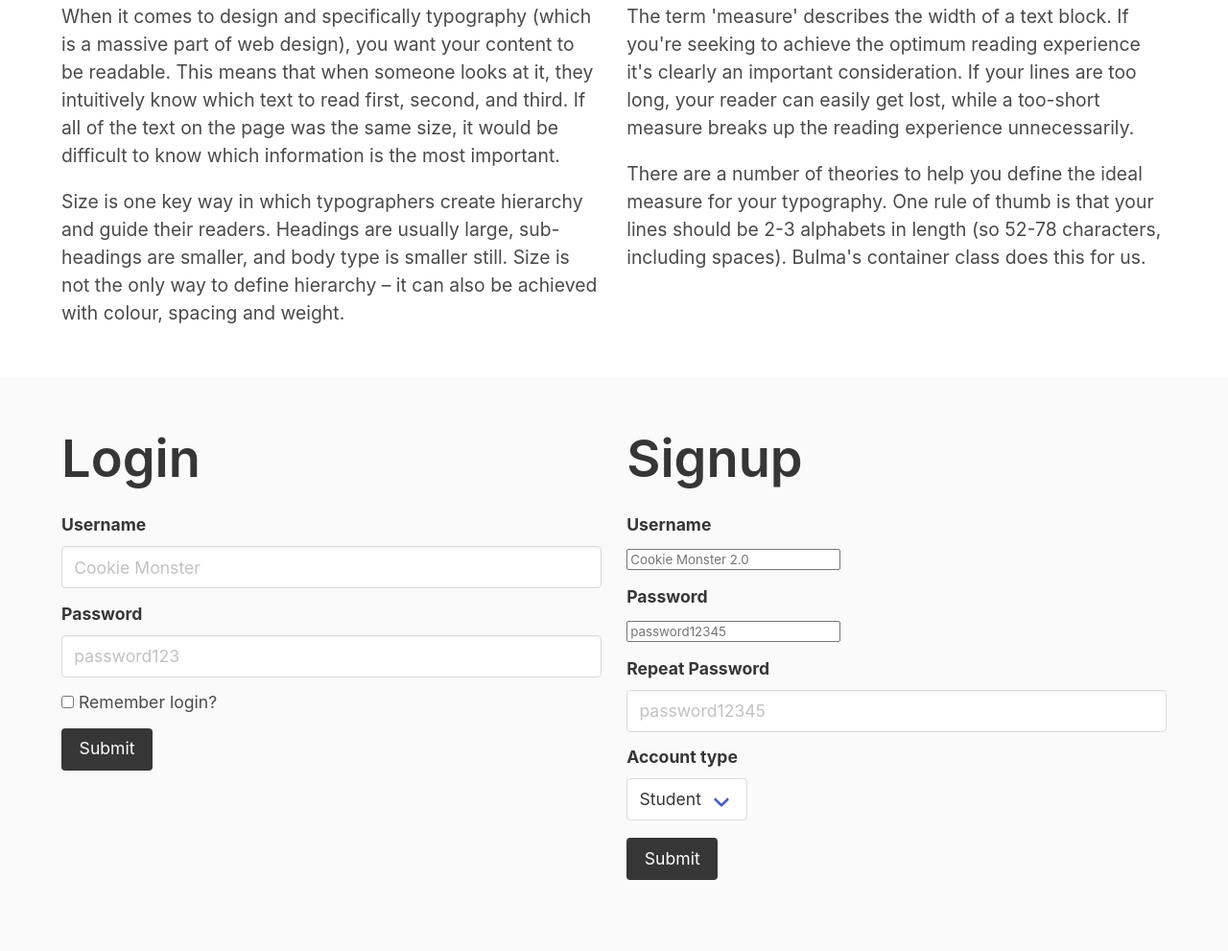
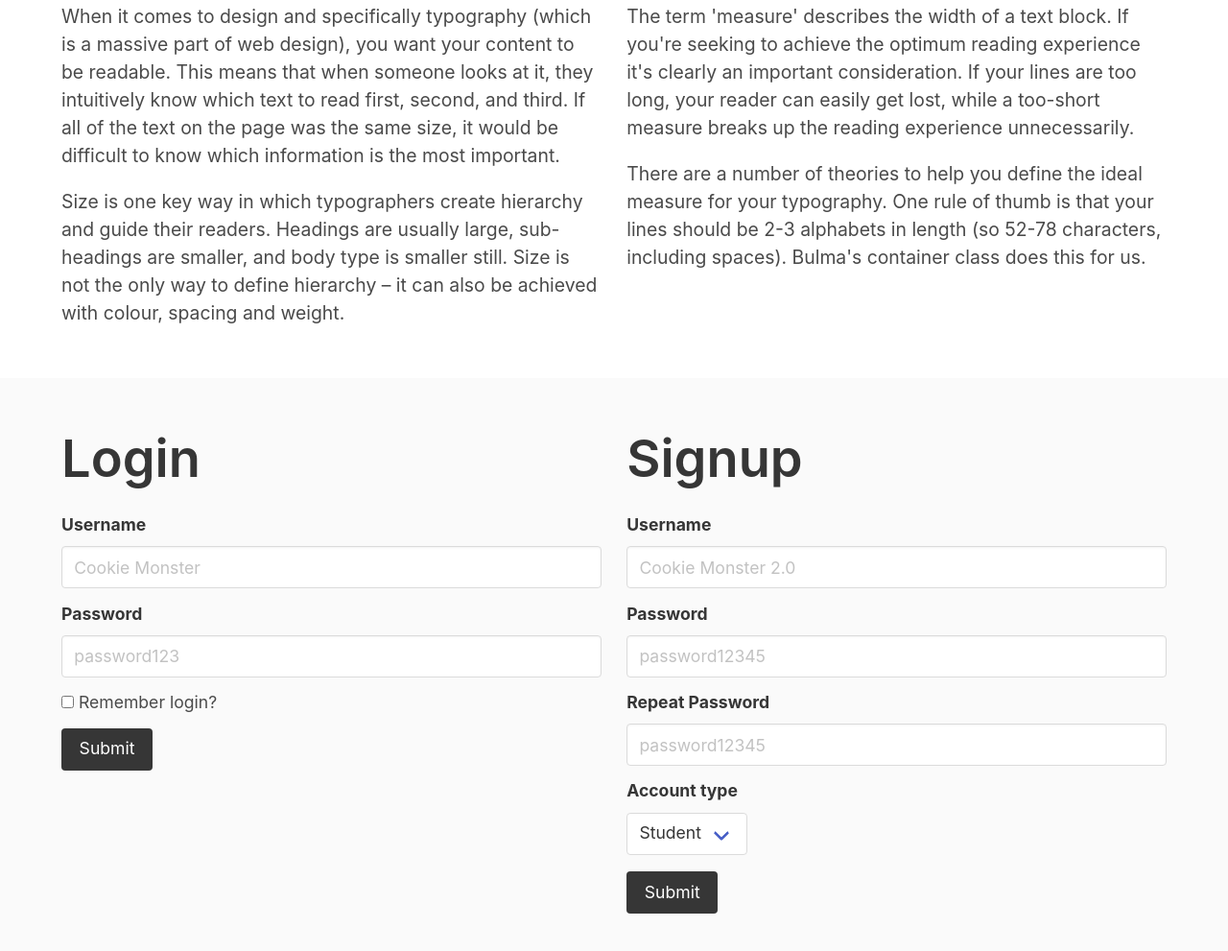
Before and after one commit to jdmar3-comp426/a02-Fariha-Marzan, a website: page index.html in a window 1280 px wide. Shown: the part 3461-4452 px from the top of the page at 96% size. Before the commit the page ends 4431 px from the top, so only its background shows below. Drawn offline with nearby package versions, Linux system fonts and the light colour scheme; a web font is replaced by a local one.

Commit message:
final commit

```diff
--- a/index.html
+++ b/index.html
@@ -190,13 +190,13 @@
                     <div class="field">
                         <label class="label">Username</label>
                         <div class="control">
-                            <input class="" type="text" placeholder="Cookie Monster 2.0" name="username">
+                            <input class="input" type="text" placeholder="Cookie Monster 2.0" name="username">
                         </div>
                     </div>
                     <div class="field">
                         <label class="label">Password</label>
                         <div class="control">
-                            <input class="" type="password" placeholder="password12345">
+                            <input class="input" type="password" placeholder="password12345">
                         </div>
                     </div>
                     <div class="field">
```
